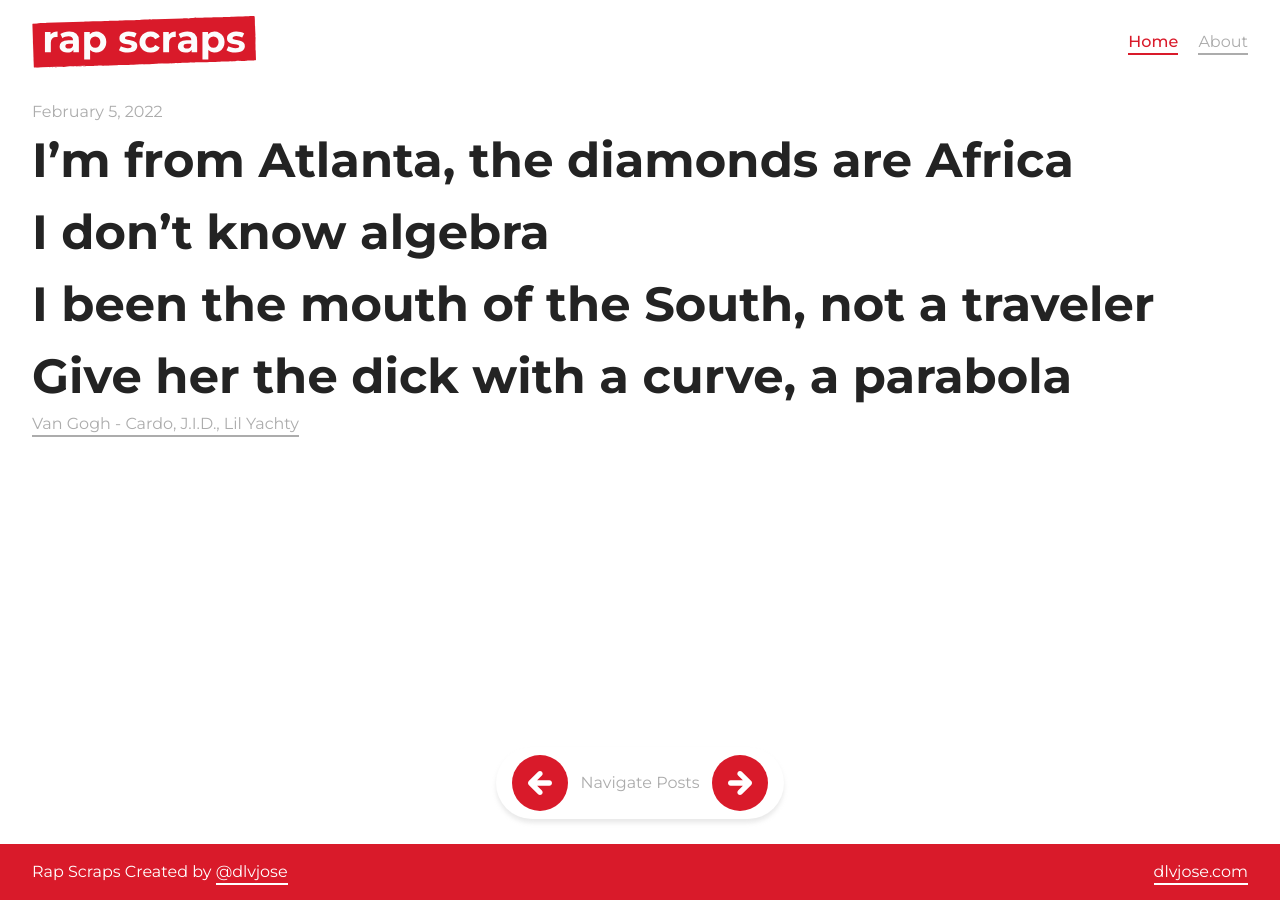
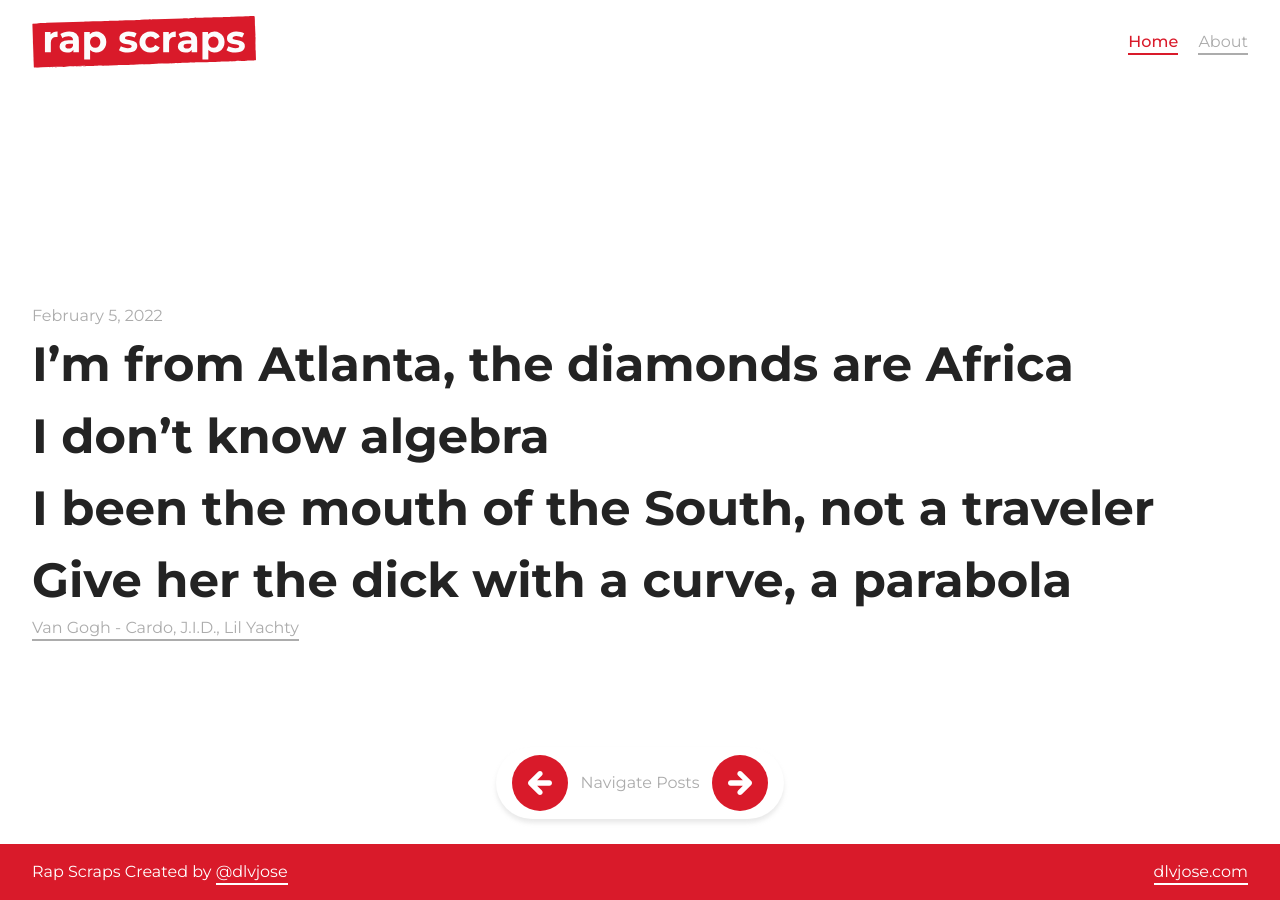
Before and after one commit to dlvjose/rap-scraps, a Jekyll site: the page built from index.html, in a window 1280 px wide. Built offline with Jekyll 4.4.1, drawn with Linux system fonts in a browser that asks for light colours.

Commit message:
Fixed positioning

```diff
--- a/_sass/main.scss
+++ b/_sass/main.scss
@@ -96,9 +96,11 @@
     align-items: center;
 }
 
+.carousel{
+    transform: translateY(50%);
+}
+
 .post{
-    height: 75vh;
-
     .content{
         font-size: 3rem;
         font-weight: 700;
```
